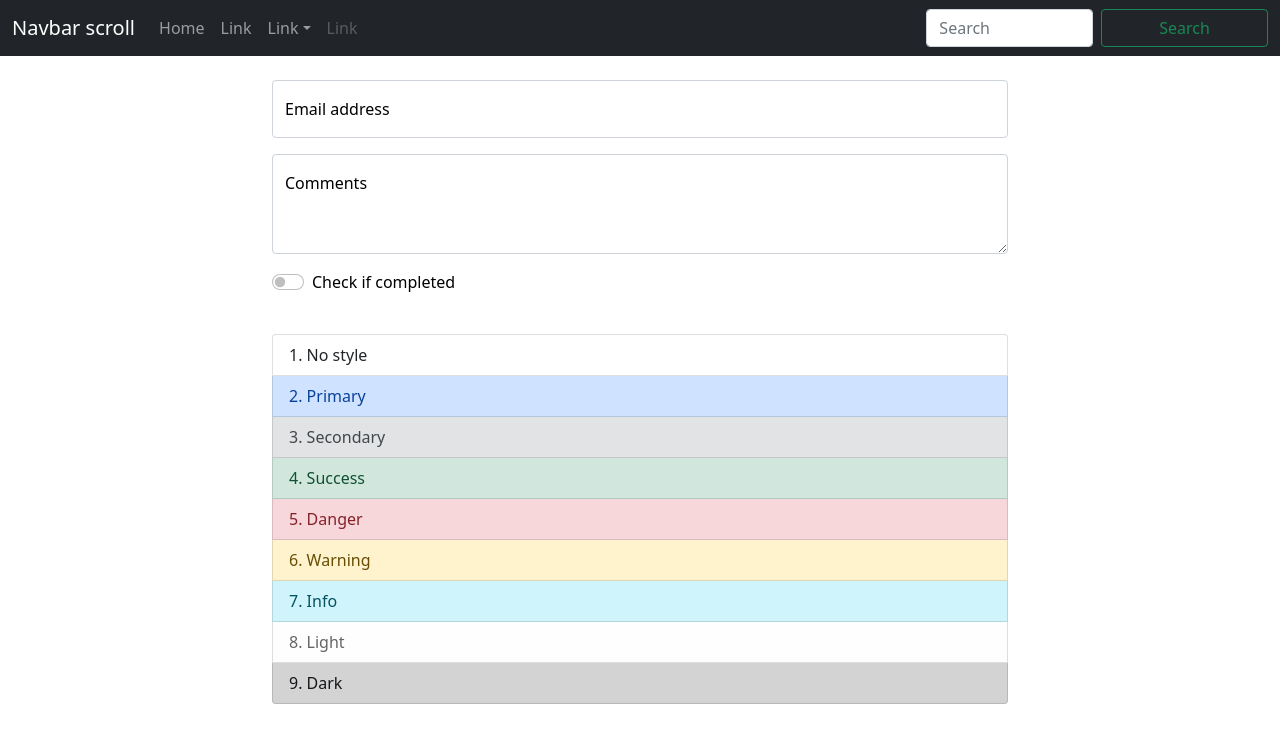
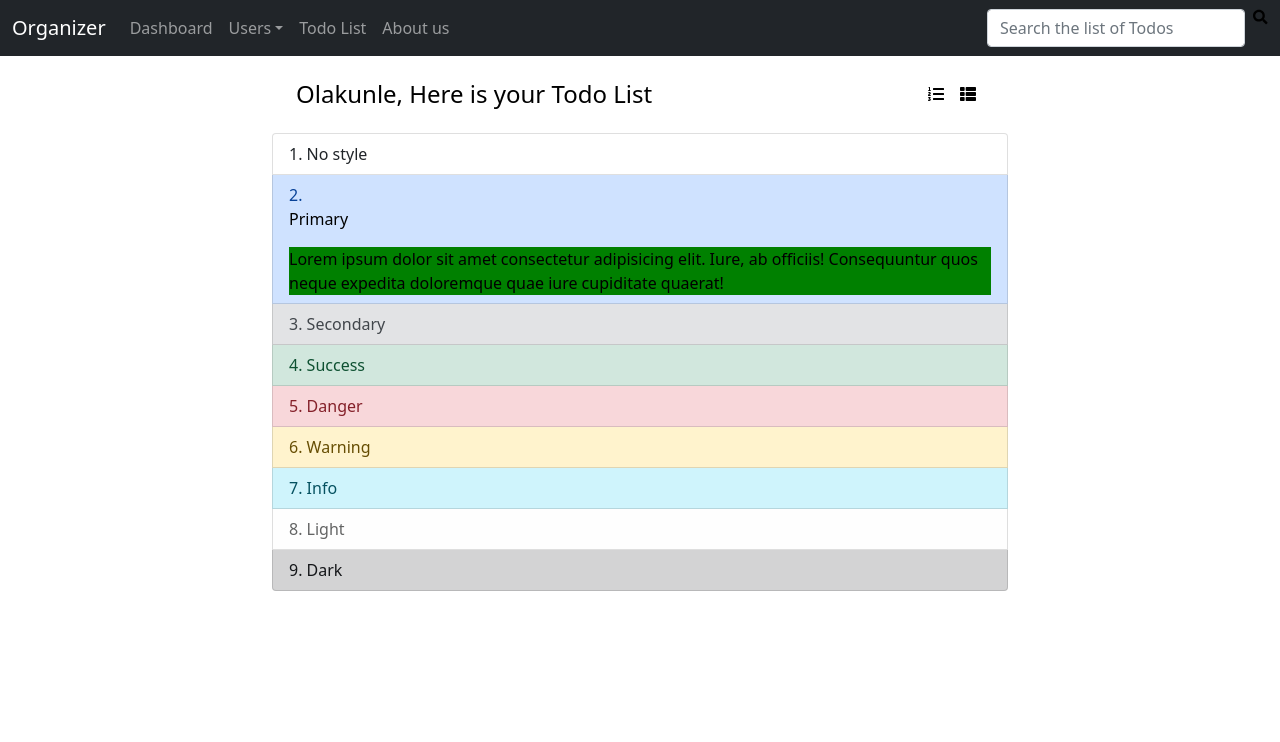
Before and after one commit to olakunlebalogun/My-React-Projects, a React (Create React App) app in the folder Todo-App/: page / in a window 1280 px wide. Shown: the top 742 px of the page. Built offline with nearby package versions, Linux system fonts and the light colour scheme.

Commit message:
worked on the tab and list view of the ListTask component

```diff
--- a/Todo-App/src/App.js
+++ b/Todo-App/src/App.js
@@ -10,7 +10,7 @@ function App() {
 		<div>
 			<NavBar />
 			{/* <Manager /> */}
-			<AddTask />
+			{/* <AddTask /> */}
 			<ListTask />
 		</div>
 	);
--- a/Todo-App/src/components/Manager.js
+++ b/Todo-App/src/components/Manager.js
@@ -16,7 +16,7 @@ const getData = () => {
 };
 
 const myData = getData();
-console.log(myData);
+// console.log(myData);
 const Manager = () => {
 	const [tasks, setTasks] = useState(data);
 	const [task, setTask] = useState("");
--- a/Todo-App/src/components/refactored/AddTask.js
+++ b/Todo-App/src/components/refactored/AddTask.js
@@ -9,16 +9,16 @@ const AddTask = () => {
 					<Form>
 						<FloatingLabel
 							controlId="floatingInput"
-							label="Email address"
+							label="Title"
 							className="mb-3"
 						>
-							<Form.Control type="email" placeholder="name@example.com" />
+							<Form.Control type="text" placeholder="Write a book" />
 						</FloatingLabel>
 
-						<FloatingLabel controlId="floatingTextarea2" label="Comments">
+						<FloatingLabel controlId="floatingTextarea2" label="Description">
 							<Form.Control
 								as="textarea"
-								placeholder="Leave a comment here"
+								placeholder="Explain in details"
 								style={{ height: "100px" }}
 							/>
 						</FloatingLabel>
--- a/Todo-App/src/components/refactored/ListTask.js
+++ b/Todo-App/src/components/refactored/ListTask.js
@@ -1,16 +1,75 @@
-import React from "react";
-import { Col, Container, ListGroup, Row } from "react-bootstrap";
+import React, { useState } from "react";
+import { Col, Container, ListGroup, Row, Tab } from "react-bootstrap";
+import * as FaIcons from "react-icons/fa";
 
 const ListTask = () => {
+	const [isTabView, setIsTabView] = useState(false);
 	return (
 		<Container className="my-4">
 			<Row className="justify-content-lg-center">
 				<Col lg={8}>
-					<div className="">
+					<div className="px-4 listHeader d-flex justify-content-between">
+						<h4>Olakunle, Here is your Todo List</h4>
+						<div className="listHeaderButtons">
+							<FaIcons.FaListOl
+								className="mx-2"
+								onClick={() => setIsTabView(false)}
+							/>
+							<FaIcons.FaThList
+								className="mx-2"
+								onClick={() => setIsTabView(true)}
+							/>
+						</div>
+					</div>
+					{isTabView ? (
+						<div className="tabView my-3">
+							<Tab.Container
+								id="list-group-tabs-example"
+								defaultActiveKey="#link1"
+							>
+								<Row>
+									<Col sm={4}>
+										<ListGroup>
+											<ListGroup.Item action href="#link1">
+												Link 1
+											</ListGroup.Item>
+											<ListGroup.Item action href="#link2">
+												Link 2
+											</ListGroup.Item>
+										</ListGroup>
+									</Col>
+									<Col sm={8}>
+										<Tab.Content>
+											<Tab.Pane eventKey="#link1">
+												{/* <Sonnet /> */}
+												Lorem ipsum dolor sit amet consectetur adipisicing elit.
+												Culpa, odit quibusdam accusamus eos asperiores ex
+												dolorem, maiores debitis magnam obcaecati iste eaque
+												nemo. Repudiandae, dolore.
+											</Tab.Pane>
+											<Tab.Pane eventKey="#link2">
+												{/* <Sonnet /> */}
+												Lorem ipsum dolor sit amet consectetur adipisicing elit.
+												Culpa, odit quibusdam accusamus eos asperiores ex
+												dolorem, maiores debitis magnam obcaecati iste eaque
+												nemo. Repudiandae, dolore.
+											</Tab.Pane>
+										</Tab.Content>
+									</Col>
+								</Row>
+							</Tab.Container>
+						</div>
+					) : (
+						<div className="listView my-3">
 							<ListGroup as="ol" numbered>
 								<ListGroup.Item as="li">No style</ListGroup.Item>
 								<ListGroup.Item as="li" variant="primary">
-								Primary
+									<p>Primary</p>
+									<div className="desc" style={{ backgroundColor: "green" }}>
+										Lorem ipsum dolor sit amet consectetur adipisicing elit.
+										Iure, ab officiis! Consequuntur quos neque expedita
+										doloremque quae iure cupiditate quaerat!
+									</div>
 								</ListGroup.Item>
 								<ListGroup.Item as="li" action variant="secondary">
 									Secondary
@@ -35,6 +94,7 @@ const ListTask = () => {
 								</ListGroup.Item>
 							</ListGroup>
 						</div>
+					)}
 				</Col>
 			</Row>
 		</Container>
--- a/Todo-App/src/components/refactored/NavBar.js
+++ b/Todo-App/src/components/refactored/NavBar.js
@@ -8,13 +8,16 @@ import {
 	Navbar,
 	NavDropdown,
 } from "react-bootstrap";
+import { IconContext } from "react-icons";
+import * as FaIcons from "react-icons/fa";
 
 const NavBar = () => {
 	return (
+		<IconContext.Provider value={{ style: { verticalAlign: "middle" } }}>
 			<div>
 				<Navbar bg="dark" expand="lg" variant="dark">
 					<Container fluid>
-					<Navbar.Brand href="#">Navbar scroll</Navbar.Brand>
+						<Navbar.Brand href="#">Organizer</Navbar.Brand>
 						<Navbar.Toggle aria-controls="navbarScroll" />
 						<Navbar.Collapse id="navbarScroll">
 							<Nav
@@ -22,35 +25,33 @@ const NavBar = () => {
 								style={{ maxHeight: "100px" }}
 								navbarScroll
 							>
-							<Nav.Link href="#action1">Home</Nav.Link>
-							<Nav.Link href="#action2">Link</Nav.Link>
-							<NavDropdown title="Link" id="navbarScrollingDropdown">
-								<NavDropdown.Item href="#action3">Action</NavDropdown.Item>
-								<NavDropdown.Item href="#action4">
-									Another action
-								</NavDropdown.Item>
+								<Nav.Link href="#action1">Dashboard</Nav.Link>
+								<NavDropdown title="Users" id="navbarScrollingDropdown">
+									<NavDropdown.Item href="#action3">User one</NavDropdown.Item>
+									<NavDropdown.Item href="#action4">User Two</NavDropdown.Item>
 									<NavDropdown.Divider />
 									<NavDropdown.Item href="#action5">
-									Something else here
+										User Three
 									</NavDropdown.Item>
 								</NavDropdown>
-							<Nav.Link href="#" disabled>
-								Link
-							</Nav.Link>
+								<Nav.Link href="#">Todo List</Nav.Link>
+								<Nav.Link href="#action2">About us</Nav.Link>
 							</Nav>
 							<Form className="d-flex">
 								<FormControl
 									type="search"
-								placeholder="Search"
+									placeholder="Search the list of Todos"
 									className="me-2"
 									aria-label="Search"
 								/>
-							<Button variant="outline-success">Search</Button>
+
+								<FaIcons.FaSearch variant="outline-success" />
 							</Form>
 						</Navbar.Collapse>
 					</Container>
 				</Navbar>
 			</div>
+		</IconContext.Provider>
 	);
 };
 
```
Also changed, not shown: Todo-App/src/redux/sampleData.js (+12 -0 lines), 1 other file (tests, documents, lock files or other folders). Lines whose indentation alone changed are shown as unchanged.
